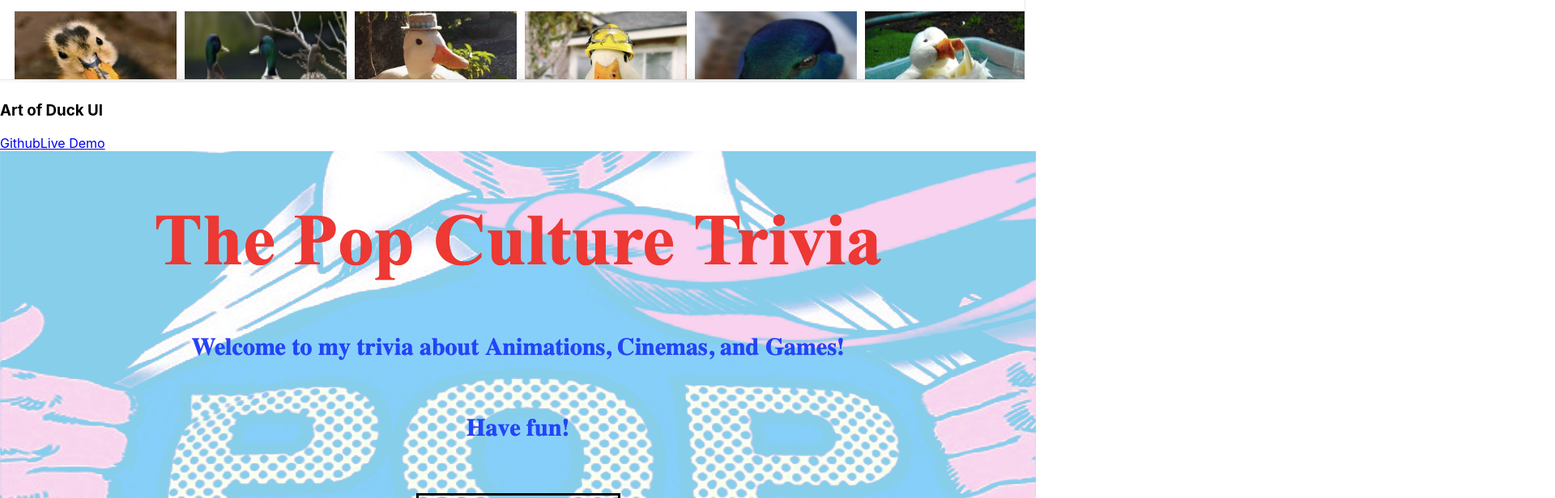
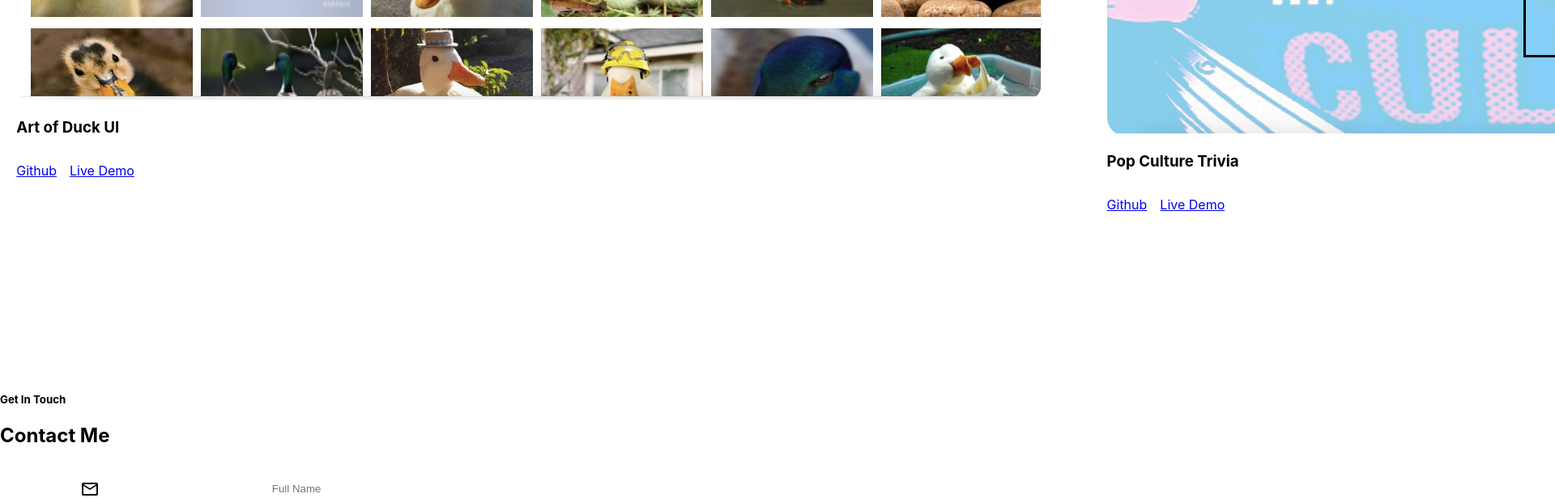
Before and after one commit to TzuCChan/tzucchan.github.io, a React (Create React App) app: page / in a window 1280 px wide. Shown: the part 2940-3556 px from the top of the page at 81% size, 1920 px wide, since content can reach past the window. Built offline with nearby package versions, Linux system fonts and the light colour scheme.

Commit message:
portfolio css 1

```diff
--- a/src/components/portfolio/portfolio.css
+++ b/src/components/portfolio/portfolio.css
@@ -0,0 +1,33 @@
+.portfolio__container {
+  display: grid;
+  grid-template-columns: repeat(3, 1fr);
+  gap: 2.5rem;
+}
+
+.portfolio__item {
+  background: var(--color-bg-variant);
+  padding: 1.2rem;
+  border-radius: 2rem;
+  border: 1px solid transparent;
+  transition: var(--transition);
+}
+
+.portfolio__item:hover {
+  border-color: var(--color-primary-variant);
+  background: transparent;
+}
+
+.portfolio__item-image {
+  border-radius: 1.5rem;
+  overflow: hidden;
+}
+
+.portfolio__item h3 {
+  margin: 1.2rem 0 2rem;
+}
+
+.portfolio__item-cta {
+  display: flex;
+  gap: 1rem;
+  margin-bottom: 1rem;
+}
```
